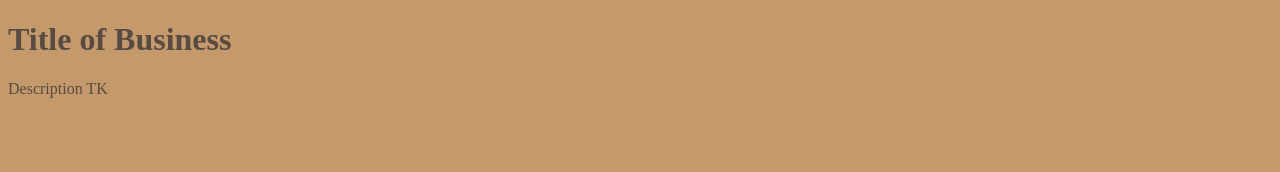
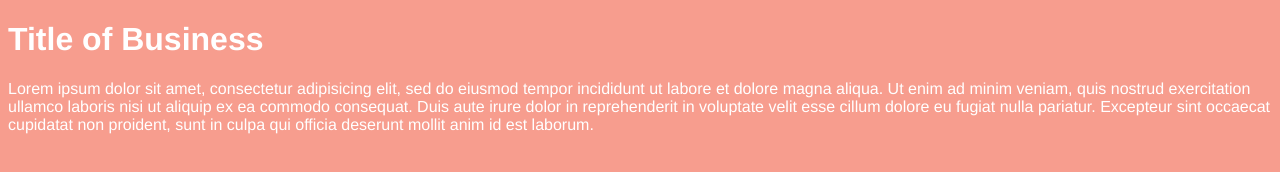
Before and after one commit to saraflood/saraflood.github.io, a plain HTML site: page unit_1/index.html in a window 1280 px wide. Drawn offline with Linux system fonts and the light colour scheme.

Commit message:
New colors-attempt 2

```diff
--- a/unit_1/css/style.css
+++ b/unit_1/css/style.css
@@ -1,7 +1,8 @@
 body {
-	background-color: #c49a6c
+	background-color: #f79d8e
 }
 
 h1, p {
-	color: #594a42;
+	color: #ffffff;
+	font-family: helvetica;
 }
--- a/unit_1/index.html
+++ b/unit_1/index.html
@@ -6,7 +6,12 @@
 </head>
 <body>
 	<h1>Title of Business</h1>
-	<p>Description TK</p>
+	<p>Lorem ipsum dolor sit amet, consectetur adipisicing elit, sed do eiusmod
+	tempor incididunt ut labore et dolore magna aliqua. Ut enim ad minim veniam,
+	quis nostrud exercitation ullamco laboris nisi ut aliquip ex ea commodo
+	consequat. Duis aute irure dolor in reprehenderit in voluptate velit esse
+	cillum dolore eu fugiat nulla pariatur. Excepteur sint occaecat cupidatat non
+	proident, sunt in culpa qui officia deserunt mollit anim id est laborum.</p>
 
 </body>
 </html>
```
